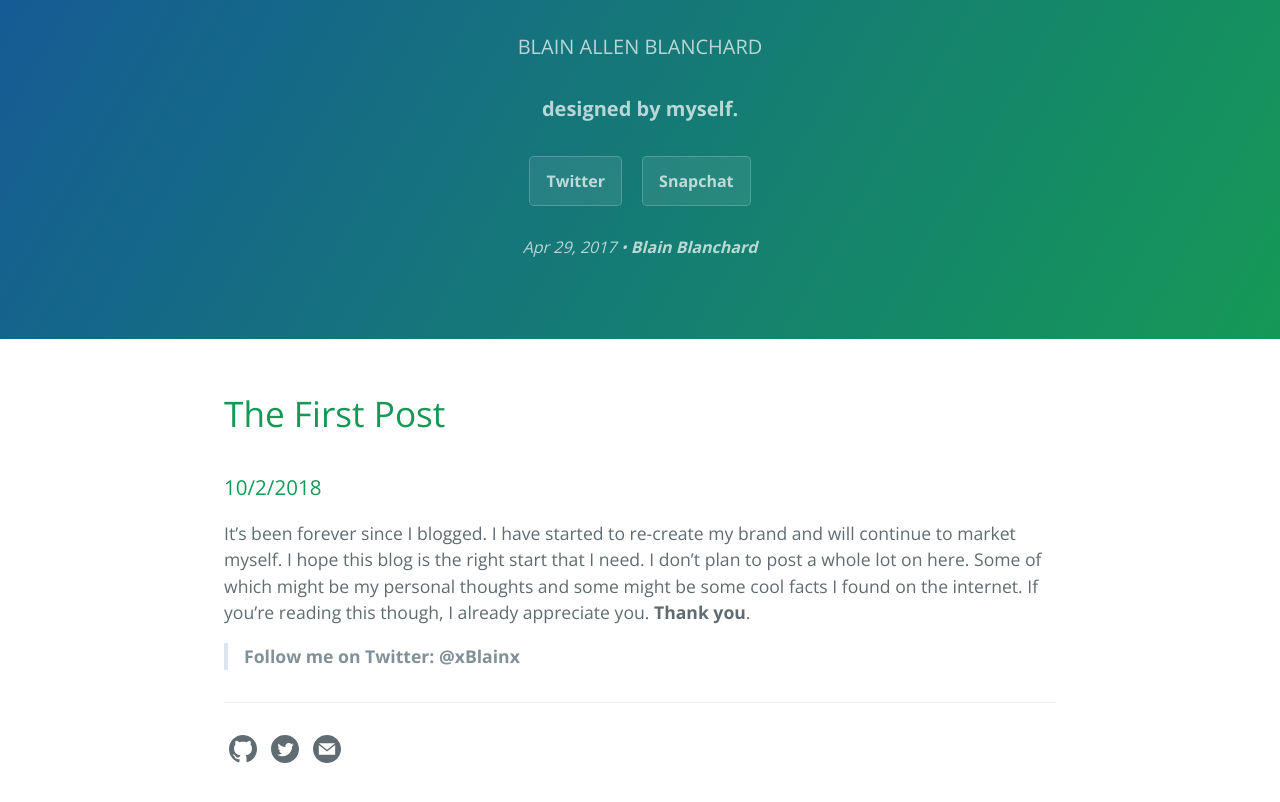
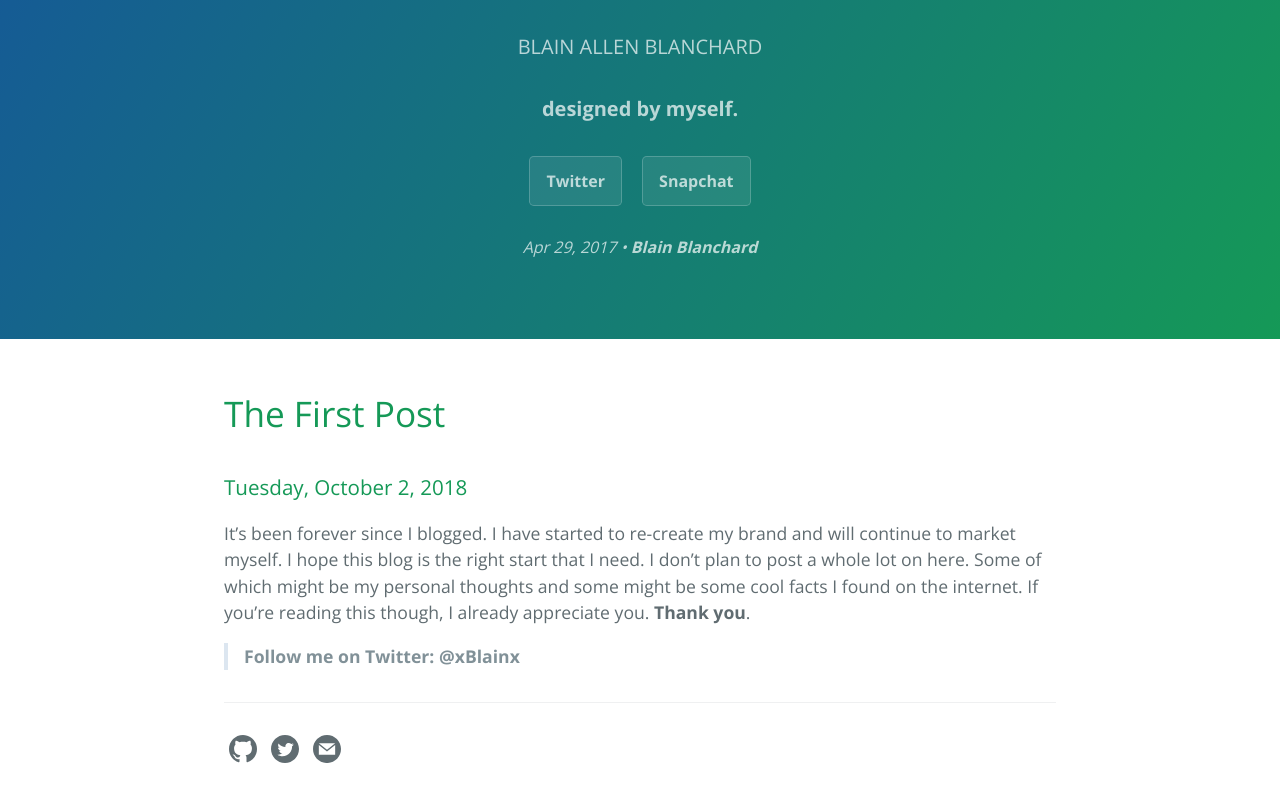
Before and after one commit to bab223/Stark, a Jekyll site: the page built from _posts/2017-04-29-cayman-example-content.md, in a window 1280 px wide, cut to the strip 240-1057 px from the top of the page. Shown: the top 802 px of the strip. Built offline with Jekyll 4.4.1, drawn with Linux system fonts in a browser that asks for light colours.

Commit message:
Changed the date of first post

```diff
--- a/_posts/2017-04-29-cayman-example-content.md
+++ b/_posts/2017-04-29-cayman-example-content.md
@@ -3,7 +3,7 @@ layout: post
 title: "My first post."
 ---
 # The First Post
-### <date>10/2/2018</date>
+### Tuesday, October 2, 2018
 
 It's been forever since I blogged.
 I have started to re-create my brand and will continue to market myself. I hope this blog is the right start that I need. I don't plan to post a whole lot on here. Some of which might be my personal thoughts and some might be some cool facts I found on the internet. If you're reading this though, I already appreciate you. **Thank you**.
```
